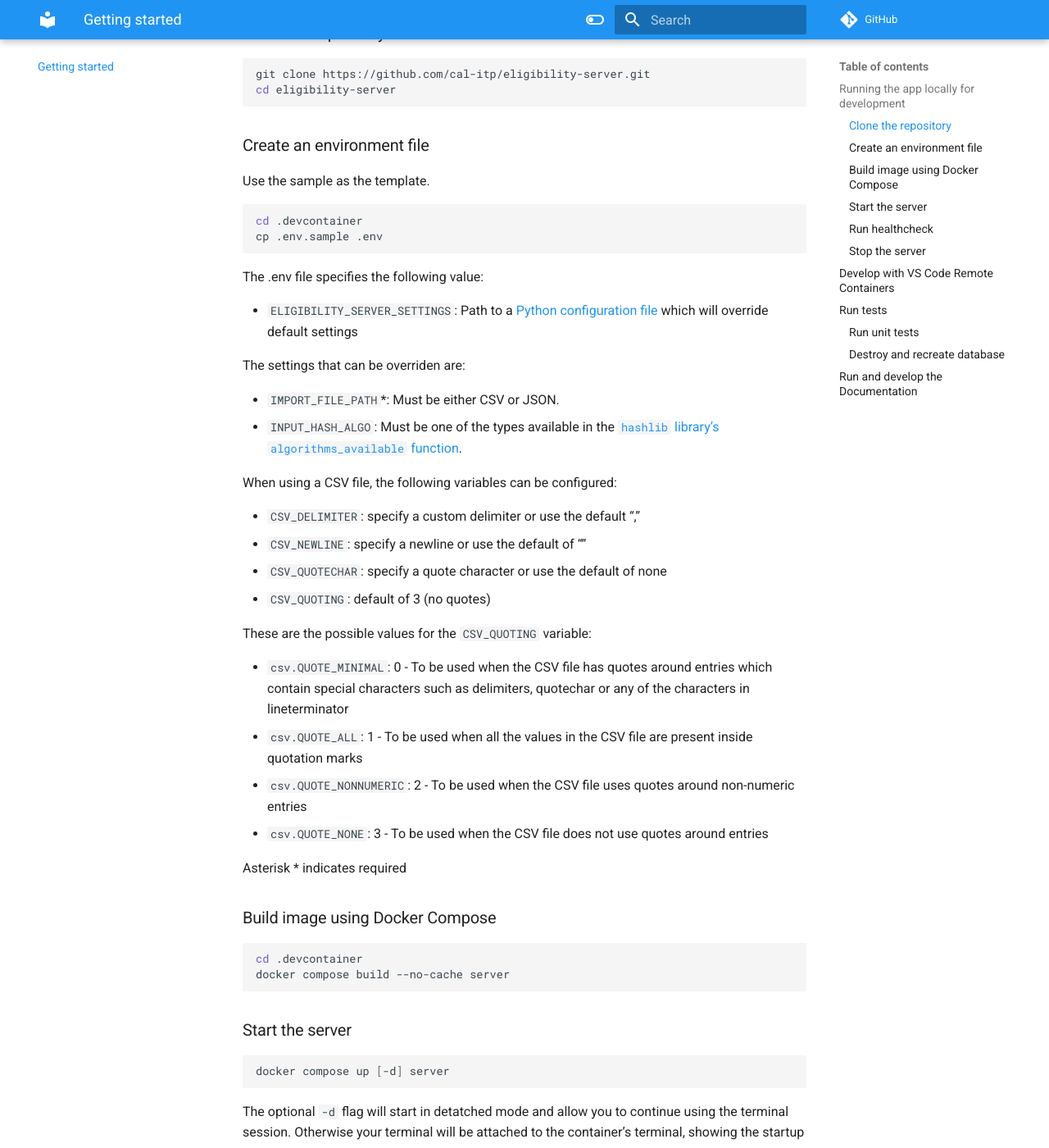
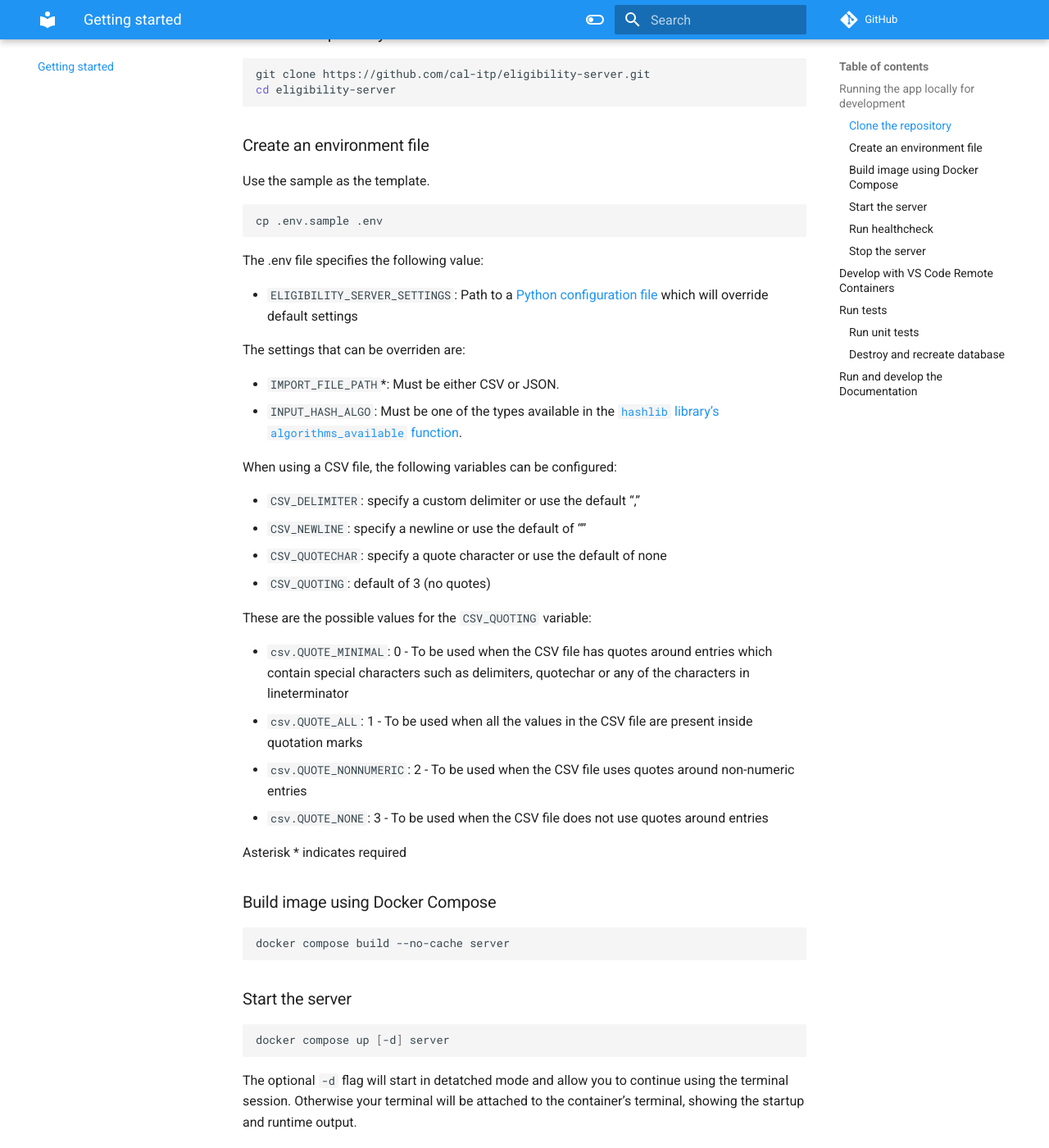
Before and after one commit to cal-itp/eligibility-server, an MkDocs documentation site: the page built from docs/getting-started.md, in a window 1280 px wide and 1400 px high, scrolled down 377 px. Shown: the whole window at 82% size. Built offline with MkDocs 1.6.1 and Material for MkDocs 9.7.7, drawn with Linux system fonts in a browser that asks for light colours; nearby versions of some CDN libraries; comment, search, counter and statistics services are not loaded.

Commit message:
docs: fix path location for commands

````diff
--- a/docs/getting-started.md
+++ b/docs/getting-started.md
@@ -18,7 +18,6 @@ cd eligibility-server
 Use the sample as the template.
 
 ```bash
-cd .devcontainer
 cp .env.sample .env
 ```
 
@@ -50,7 +49,6 @@ Asterisk * indicates required
 ### Build image using Docker Compose
 
 ```bash
-cd .devcontainer
 docker compose build --no-cache server
 ```
 
````
Also changed, not shown: docs/README.md (+0 -1 lines).
